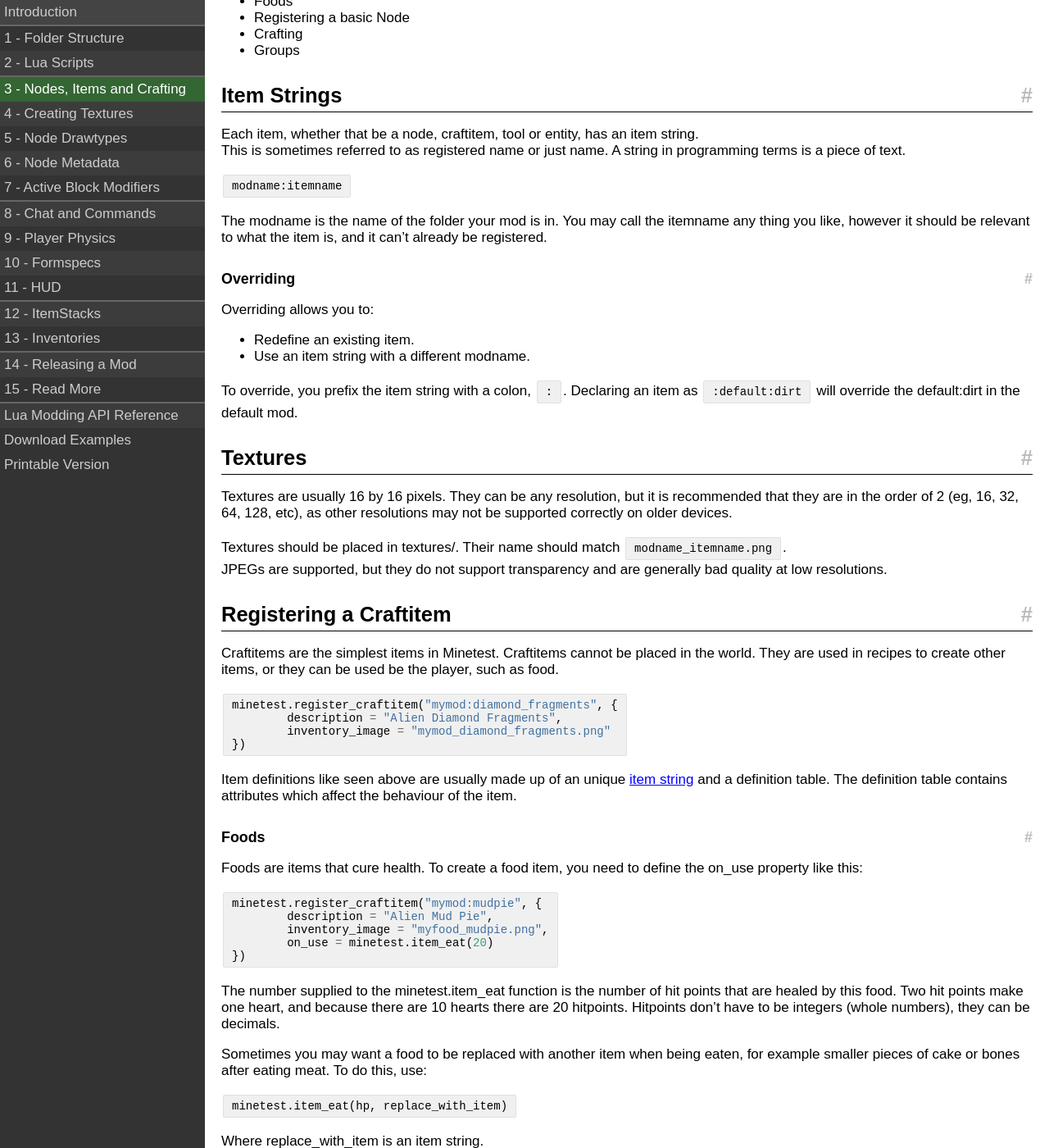
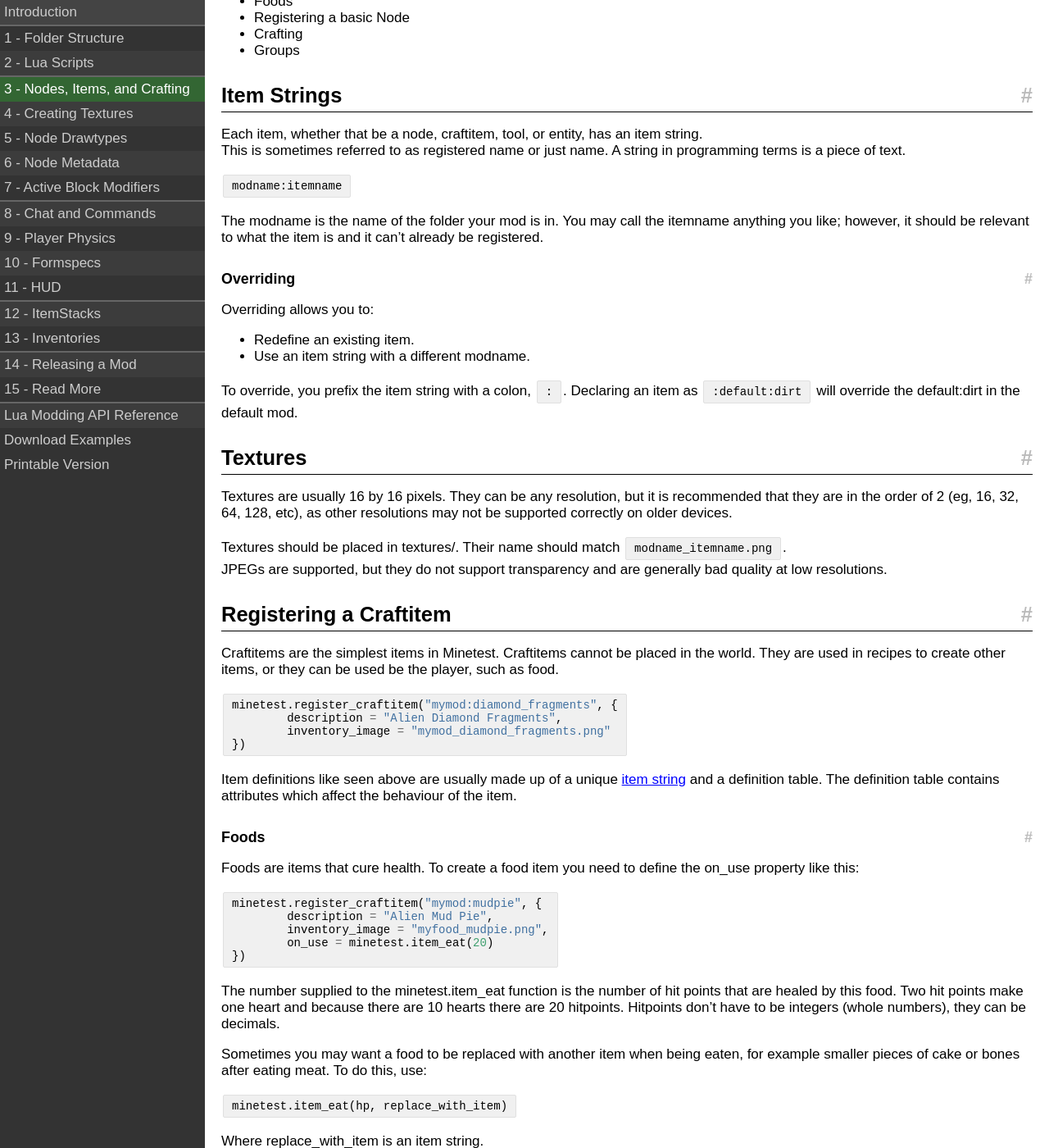
Before and after one commit to rubenwardy/minetest_modding_book, a Jekyll site: the page built from chapters/nodes_items_crafting.md, in a window 1280 px wide and 1400 px high, scrolled down 236 px. Shown: the whole window at 82% size. Built offline with Jekyll 4.4.1, drawn with Linux system fonts in a browser that asks for light colours; nearby versions of some CDN libraries; some of the changed text lies outside the part shown.

Commit message:
Fix typos

```diff
--- a/_data/links.yml
+++ b/_data/links.yml
@@ -13,7 +13,7 @@
 
 - hr: true
 
-- title: Nodes, Items and Crafting
+- title: Nodes, Items, and Crafting
   num:   3
   link:  chapters/nodes_items_crafting.html
 
--- a/chapters/nodes_items_crafting.md
+++ b/chapters/nodes_items_crafting.md
@@ -1,5 +1,5 @@
 ---
-title: Nodes, Items and Crafting
+title: Nodes, Items, and Crafting
 layout: default
 root: ../
 ---
@@ -19,15 +19,15 @@
 
 ## Item Strings
 
-Each item, whether that be a node, craftitem, tool or entity, has an item string.\\
+Each item, whether that be a node, craftitem, tool, or entity, has an item string.\\
 This is sometimes referred to as registered name or just name.
 A string in programming terms is a piece of text.
 
 	modname:itemname
 
 The modname is the name of the folder your mod is in.
-You may call the itemname any thing you like, however it should be relevant to
-what the item is, and it can't already be registered.
+You may call the itemname anything you like; however, it should be relevant to
+what the item is and it can't already be registered.
 
 ### Overriding
 
@@ -60,13 +60,13 @@
 })
 {% endhighlight %}
 
-Item definitions like seen above are usually made up of an unique
+Item definitions like seen above are usually made up of a unique
 [item string](#item-strings) and a definition table. The definition table
 contains attributes which affect the behaviour of the item.
 
 ### Foods
 
-Foods are items that cure health. To create a food item, you need to define the on_use property like this:
+Foods are items that cure health. To create a food item you need to define the on_use property like this:
 
 {% highlight lua %}
 minetest.register_craftitem("mymod:mudpie", {
@@ -77,7 +77,7 @@
 {% endhighlight %}
 
 The number supplied to the minetest.item_eat function is the number of hit points that are healed by this food.
-Two hit points make one heart, and because there are 10 hearts there are 20 hitpoints.
+Two hit points make one heart and because there are 10 hearts there are 20 hitpoints.
 Hitpoints don't have to be integers (whole numbers), they can be decimals.
 
 Sometimes you may want a food to be replaced with another item when being eaten,
@@ -125,11 +125,11 @@
 ## Registering a basic node
 
 In Minetest, a node is an item that you can place.
-Most nodes are 1m x 1m x 1m cubes, however the shape doesn't
+Most nodes are 1m x 1m x 1m cubes; however, the shape doesn't
 have to be a cube - as we will explore later.
 
 Let's get onto it. A node's definition table is very similar to a craftitem's
-definition table, however you need to set the textures for the faces of the cube.
+definition table; however, you need to set the textures for the faces of the cube.
 
 {% highlight lua %}
 minetest.register_node("mymod:diamond", {
@@ -267,7 +267,7 @@
 
 As you can see from this example, the only real difference in the code
 is that the recipe is just a single item, compared to being in a table
-(between braces). They also have an optional "cooktime" parameter, which
+(between braces). They also have an optional "cooktime" parameter which
 defines how long the item takes to cook. If this is not set it defaults to 3.
 
 The recipe above works when the coal block is in the input slot,
```
Also changed, not shown: other parts of chapters/nodes_items_crafting.md (+3 -3 lines), chapters/folders.md (+10 -10 lines), chapters/lua.md (+10 -10 lines), chapters/node_drawtypes.md (+5 -6 lines), chapters/node_metadata.md (+2 -2 lines).
